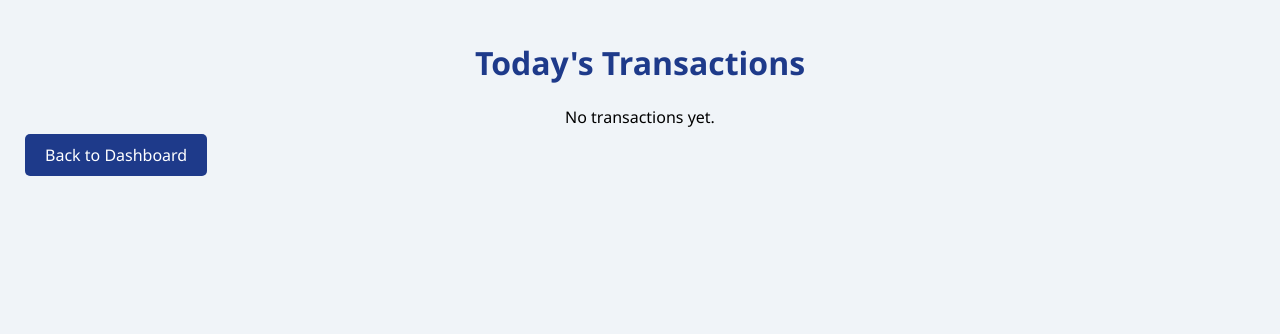
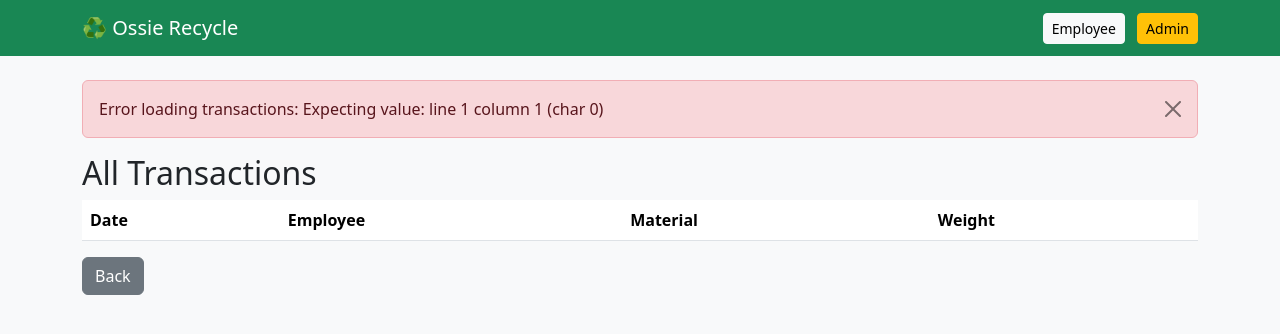
Before and after one commit to R3m1z/ossies-recycling, a Flask app: page /admin/transactions in a window 1280 px wide. Shown: the top 334 px of the page. Run offline with Flask 3, Linux system fonts and the light colour scheme; the visitor is signed in with stand-in values (Sample User, id 1); lists and menus that the app fills with data are empty.

Commit message:
Update admin_transactions.html

```diff
--- a/templates/admin_transactions.html
+++ b/templates/admin_transactions.html
@@ -1,42 +1,25 @@
-<!DOCTYPE html>
-<html lang="en">
-<head>
-<meta charset="UTF-8">
-<title>Transactions</title>
-<style>
-body{font-family:'Segoe UI'; background:#f0f4f8; margin:0; padding:20px;}
-h1{color:#1e3a8a;text-align:center;}
-table{width:100%;border-collapse:collapse;margin-top:20px;}
-th,td{border:1px solid #ccc;padding:12px;text-align:center;}
-th{background:#1e3a8a;color:white;}
-button,a.button{padding:10px 20px;margin:5px;border-radius:5px;background:#1e3a8a;color:white;text-decoration:none;border:none;cursor:pointer;}
-button:hover,a.button:hover{background:#3749c0;}
-</style>
-</head>
-<body>
-<h1>Today's Transactions</h1>
-{% if transactions %}
-<table>
+{% extends "base.html" %}
+{% block content %}
+<h2>All Transactions</h2>
+<table class="table table-striped">
+    <thead>
         <tr>
+            <th>Date</th>
             <th>Employee</th>
             <th>Material</th>
-<th>Weight (kg)</th>
-<th>Price/kg</th>
-<th>Amount</th>
+            <th>Weight</th>
         </tr>
+    </thead>
+    <tbody>
         {% for t in transactions %}
         <tr>
-<td>{{ t.employee }}</td>
-<td>{{ t.material }}</td>
-<td>{{ t.weight }}</td>
-<td>R{{ t.price }}</td>
-<td>R{{ t.amount }}</td>
+            <td>{{ t.Date }}</td>
+            <td>{{ t.Employee }}</td>
+            <td>{{ t.Material }}</td>
+            <td>{{ t.Weight }}</td>
         </tr>
         {% endfor %}
+    </tbody>
 </table>
-{% else %}
-<p style="text-align:center;">No transactions yet.</p>
-{% endif %}
-<a href="/admin/dashboard" class="button">Back to Dashboard</a>
-</body>
-</html>
+<a href="{{ url_for('admin_dashboard') }}" class="btn btn-secondary">Back</a>
+{% endblock %}
```
Lines whose indentation alone changed are shown as unchanged.
